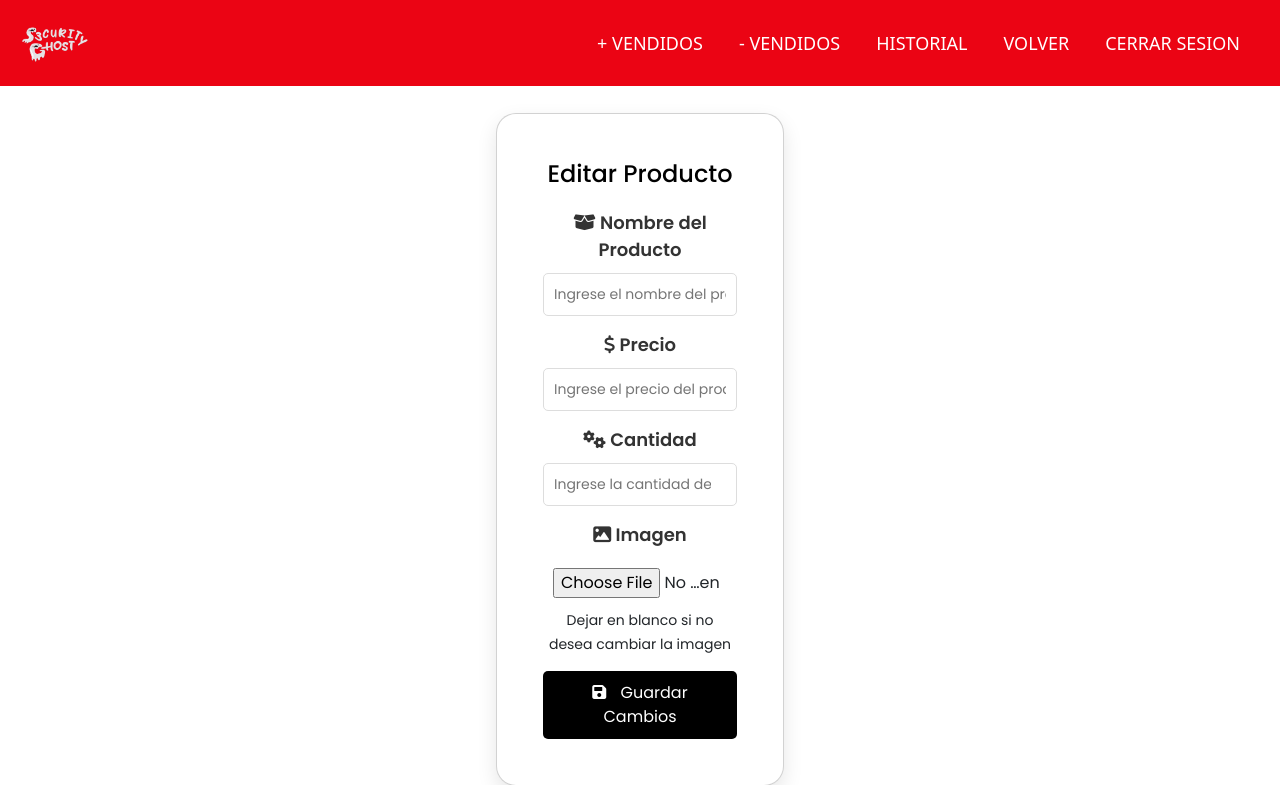
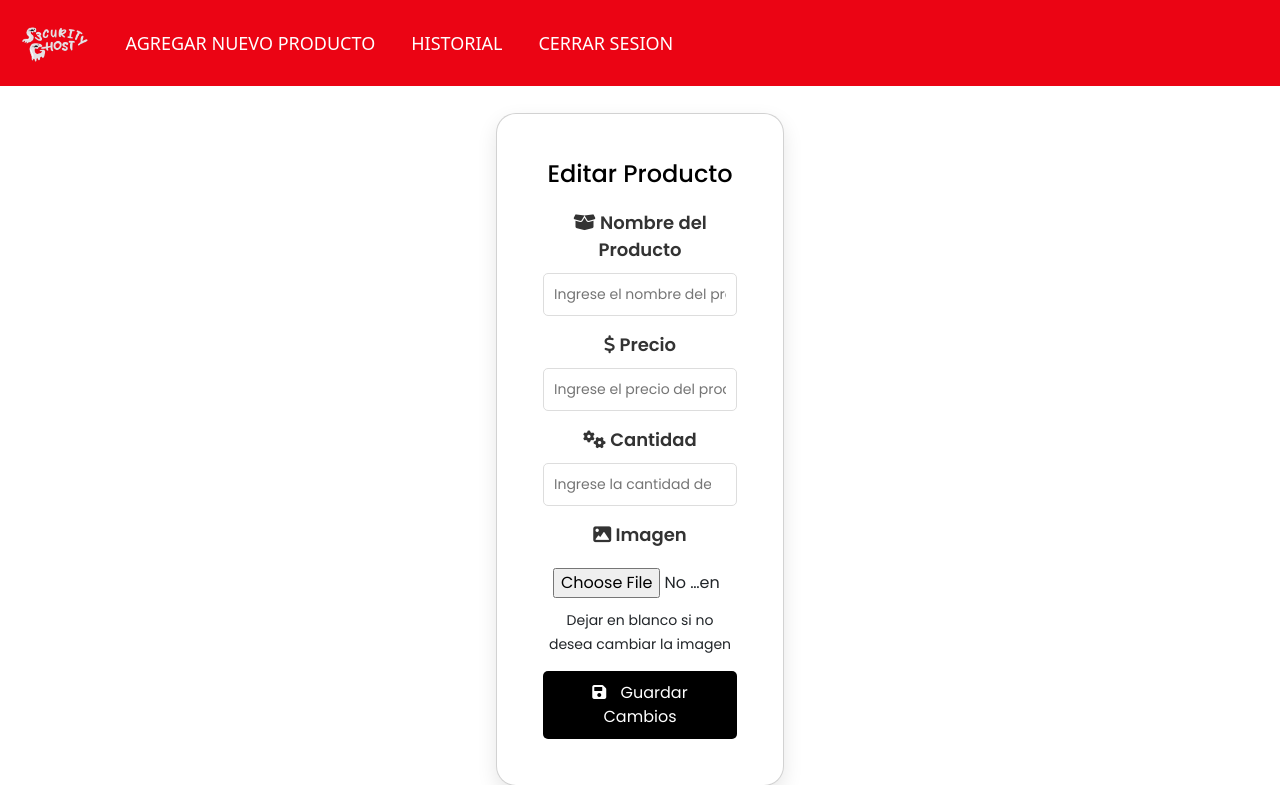
Before and after one commit to IsmaelMooBa/pythonbalam, a Flask app: page /editar-producto/1 in a window 1280 px wide. Shown: the top 785 px of the page. Run offline with Flask 3, Linux system fonts and the light colour scheme; data that the repository does not hold is empty; parts of the project's set-up code (start-up, migrations or seed data) failed here and were passed over; some libraries are stand-ins or nearby versions.

Commit message:
RESEÑAS ACABADAS
chill de cojones

```diff
--- a/app.py
+++ b/app.py
@@ -204,8 +204,14 @@ def procesar_pago(id, cantidad):
 @app.route('/producto-detalle/<int:id>', methods=["GET", "POST"])
 def producto_detalle(id):
     cur = mysql.connection.cursor()
+
+    # Obtener detalles del producto
     cur.execute("SELECT * FROM productos WHERE id = %s", (id,))
     producto = cur.fetchone()
+
+    # Obtener las reseñas del producto
+    cur.execute("SELECT opinion, estrellas, fecha, nombre FROM reseñas WHERE producto_id = %s", (id,))
+    reseñas = cur.fetchall()
 
     if request.method == 'POST':
         cantidad = int(request.form['cantidad'])  # Cantidad seleccionada por el usuario
@@ -213,7 +219,7 @@ def producto_detalle(id):
 
         # Verificar si hay suficiente cantidad disponible
         if cantidad > producto['cantidad']:
-            return render_template('producto_detalle.html', producto=producto, error="Cantidad no disponible.")
+            return render_template('producto_detalle.html', producto=producto, reseñas=reseñas, error="Cantidad no disponible.")
 
         # Calcular el precio total
         precio_total = Decimal(producto['precio']) * cantidad
@@ -233,7 +239,12 @@ def producto_detalle(id):
         return render_template('compra_confirmada.html', producto=producto, cantidad=cantidad, total=precio_total, metodo_pago=metodo_pago)
 
     cur.close()
-    return render_template('producto_detalle.html', producto=producto)
+    return render_template('producto_detalle.html', producto=producto, reseñas=reseñas)
+
+
+
+
+
 
 
 @app.route('/pago_confirmado', methods=["GET", "POST"])
@@ -255,15 +266,19 @@ def guardar_reseña():
     producto_id = request.form['producto_id']
     opinion = request.form['opinion']
     estrellas = request.form['estrellas']
+    nombre = request.form['nombre']  # Capturar el nombre del usuario
 
     cur = mysql.connection.cursor()
-    cur.execute("INSERT INTO reseñas (producto_id, opinion, estrellas) VALUES (%s, %s, %s)", (producto_id, opinion, estrellas))
+    cur.execute("INSERT INTO reseñas (producto_id, opinion, estrellas, nombre) VALUES (%s, %s, %s, %s)",
+                (producto_id, opinion, estrellas, nombre))
     mysql.connection.commit()
     cur.close()
 
     return redirect(url_for('usuario'))
 
 
+
+
 if __name__ == '__main__':
    app.secret_key = "pinchellave"
    app.run(debug=True, host='0.0.0.0', port=5000, threaded=True)
--- a/static/styles.css
+++ b/static/styles.css
@@ -7,6 +7,7 @@ body {
 .custom-navbar {
     background-color: #EB0414;
     padding: 10px 20px;
+
 }
 
 .custom-navbar .navbar-brand img {
--- a/templates/admin.html
+++ b/templates/admin.html
@@ -25,10 +25,8 @@
                     <a class="nav-link text-white" href="/">Cerrar sesion</a>
                 </span>
             </ul>
-
           </div>
         </div>
-      </nav>
     </nav>
     <h2>Bienvenido Administrador</h2>
     <br>
--- a/templates/editar_producto.html
+++ b/templates/editar_producto.html
@@ -11,28 +11,21 @@
 </head>
 
 <body>
-
     <nav class="navbar navbar-expand-lg navbar-dark custom-navbar">
         <div class="container-fluid">
           <a class="navbar-brand" href="#">
-                <img src="{{ url_for('static', filename='images/logo.png') }}" alt="Logo" style="height: 50px;">
+            <img src="{{ url_for('static', filename='images/logo.png') }}" alt="Security Ghost" style="height: 50px;">
           </a>
           <div class="collapse navbar-collapse" id="navbarText">
-                <ul class="navbar-nav ms-auto mb-2 mb-lg-0">
+            <ul class="navbar-nav me-auto mb-2 mb-lg-0">
                   <span class="navbar-text">
-                        <a class="nav-link text-white" href="/agregar-producto">+ Vendidos</a>
-                    </span>
-                    <span class="navbar-text">
-                        <a class="nav-link text-white" href="/agregar-producto">- Vendidos</a>
+                      <a class="nav-link text-white" href="/agregar-producto">Agregar Nuevo Producto</a>
                   </span>
                   <span class="navbar-text">
                     <a class="nav-link text-white" href="/agregar-producto">Historial</a>
                 </span>
                 <span class="navbar-text">
-                        <a class="nav-link text-white" href="/listar-productos">Volver</a>
-                    </span>
-                    <span class="navbar-text">
-                        <a class="nav-link text-white" href="/">Cerrar Sesion</a>
+                    <a class="nav-link text-white" href="/">Cerrar sesion</a>
                 </span>
             </ul>
           </div>
```
Also changed, not shown: templates/compra_confirmada.html (+6 -1 lines), templates/producto_detalle.html (+36 -8 lines), templates/usuario.html (+3 -13 lines). Lines whose indentation alone changed are shown as unchanged.
